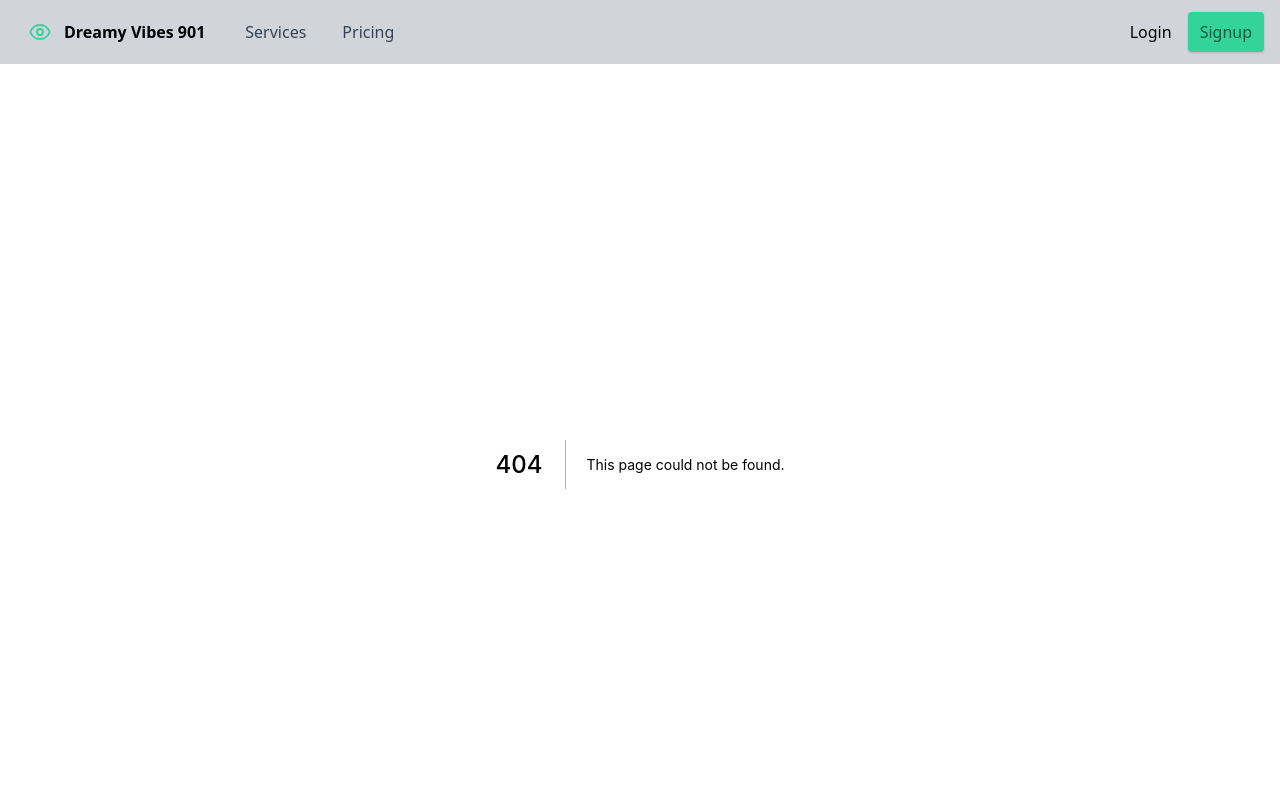
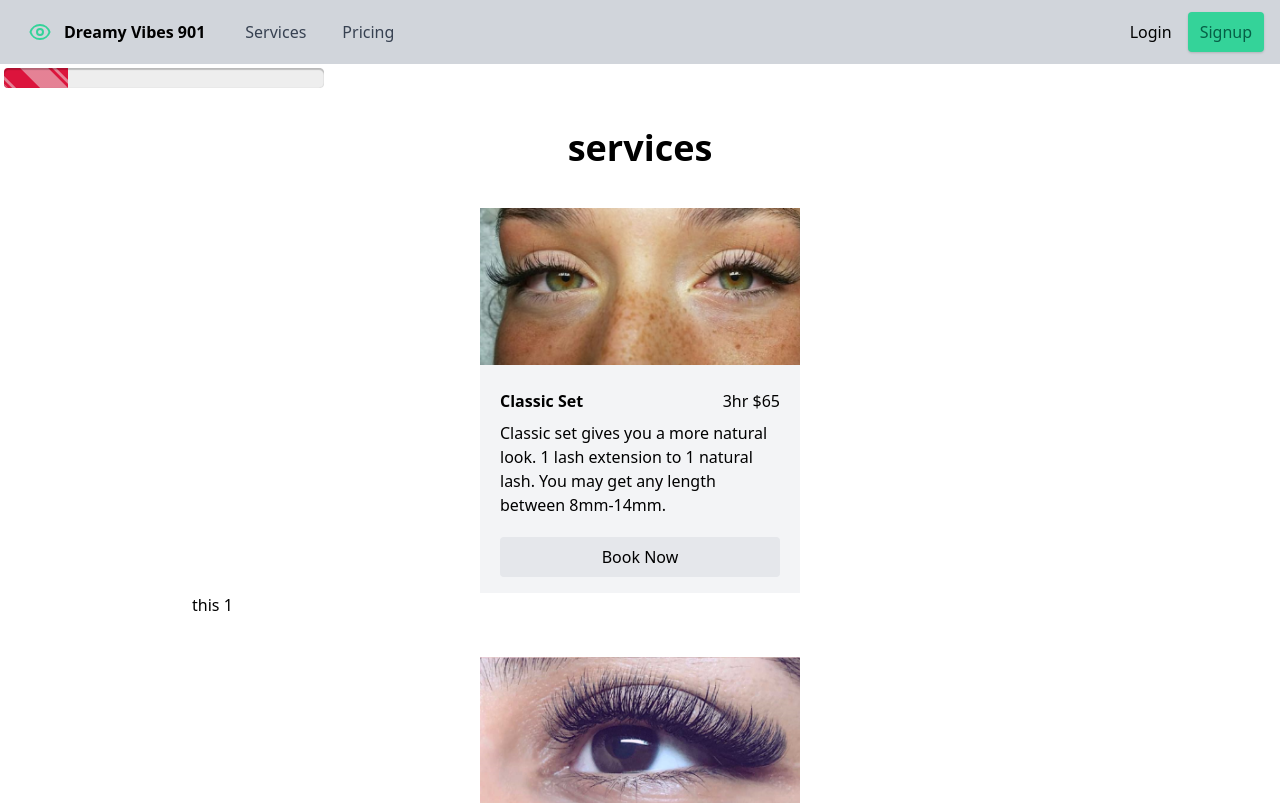
Before and after one commit to jerobejrobinson/dv901, a Next.js app: page /booking in a window 1280 px wide. Before the commit this address had no page. Shown: the top 803 px of the page. Built offline with nearby package versions, Linux system fonts and the light colour scheme.

Commit message:
working on calender component using moment.js

```diff
--- /dev/null
+++ b/comps/Calender.js
@@ -0,0 +1,16 @@
+import React from "react";
+import moment from "moment";
+const Calender = () => {
+    const value = moment();
+    const startDay = value.clone().startOf("month").startOf("week");
+    const endDay = value.clone().endOf("month").endOf("week");
+
+    return (
+        <div className="">
+            {startDay.format("MM/DD")} -
+            {endDay.format("MM/DD")}
+        </div>
+    );
+}
+
+export default Calender;
--- /dev/null
+++ b/comps/ProgressBar.js
@@ -0,0 +1,10 @@
+const ProgressBar = ({percent})  => {
+    return (
+        <div
+            className="stripes w-80 m-1 h-5 relative rounded"
+            style={{backgroundPosition: percent+'%'}}
+        ></div>
+    );
+}
+
+export default ProgressBar;
--- a/package.json
+++ b/package.json
@@ -9,6 +9,7 @@
     "lint": "next lint"
   },
   "dependencies": {
+    "moment": "^2.29.1",
     "netlify-cli": "^4.0.5",
     "next": "11.0.1",
     "react": "17.0.2",
--- /dev/null
+++ b/pages/booking.js
@@ -0,0 +1,117 @@
+import React, {useState, useContext} from "react";
+import ProgressBar from "../comps/ProgressBar";
+import ServiceCard from "../comps/ServiceCard";
+import Calender from "../comps/Calender"
+
+
+export default function Booking() {
+    const pagesTotal = 100/5;
+    const [page, setPage] = useState(1);
+    const [percent, setPercent] = useState(pagesTotal);
+    const [data, setData] = useState({});
+    const use = {
+        updatePage: () => {
+            if(page === 5) return;
+            setPage(prev => prev + 1);
+            console.log(page)
+            setPercent(pagesTotal * (page + 1));
+        },
+        updateData: (data) => {
+            setData({...data});
+        }}
+
+    return (
+        <>
+
+                {/* progress bar */}
+                <ProgressBar percent={percent} />
+
+                {/* display booking ui */}
+
+                {/* this component won't */}
+                {page === 1 && <SelectServices use={use} id={1}/>}
+                {page === 2 && <SelectDate use={use} id={2} />}
+                {page === 3 && <SelectServices use={use} id={3} />}
+                {page === 4 && <SelectServices use={use} id={4} />}
+                {page === 5 && <SelectServices use={use} id={5} />}
+
+        </>
+    );
+}
+
+const SelectServices = ({use, id}) => {
+    return (
+        <div>
+            <div className="max-w-4xl mx-auto">
+                <h1 className="text-4xl font-bold text-center mt-10">services</h1>
+                <div>
+                    <ServiceCard
+                        service="Classic Set"
+                        hours="3hr"
+                        price="$65"
+                        desc="Classic set gives you a more natural look. 1 lash extension to 1 natural lash. You may get any length between 8mm-14mm."
+                        imgSrc="/services/classic-set.png"
+                        url="#"
+                        w={354}
+                        h={174}
+                    />
+                    <button onClick={use.updatePage} id={1}>
+                        this {id}
+                    </button>
+                    <ServiceCard
+                        service="Hybrid Set"
+                        hours="3hr"
+                        price="$65"
+                        desc="Classic set gives you a more natural look. 1 lash extension to 1 natural lash. You may get any length between 8mm-14mm."
+                        imgSrc="/services/hybrid-set.png"
+                        url="#"
+                        w={354}
+                        h={174}
+                    />
+                    <ServiceCard
+                        service="Volume Set"
+                        hours="3hr"
+                        price="$65"
+                        desc="Classic set gives you a more natural look. 1 lash extension to 1 natural lash. You may get any length between 8mm-14mm."
+                        imgSrc="/services/volume-set.png"
+                        url="#"
+                        w={354}
+                        h={174}
+                    />
+                </div>
+            </div>
+        </div>
+    );
+}
+
+const SelectDate = () => {
+    return (
+        <div>
+            <Calender />
+        </div>
+    );
+}
+
+const SelectTime = () => {
+    return (
+        <div>
+
+        </div>
+    );
+}
+
+const GetCustomerInfo = () => {
+    return (
+        <div>
+
+        </div>
+    );
+}
+
+const ShowPolicy = () => {
+    return (
+        <div>
+
+        </div>
+    )    ;
+}
--- a/pages/index.js
+++ b/pages/index.js
@@ -1,6 +1,12 @@
 import ServiceCard from "../comps/ServiceCard";
 
 export default function Home() {
+  const handleClick = () => {
+    //put data into local storage
+    //grab data from LS to generate Service Card on Booking
+    //make sure to clear data once booking has been made
+
+  }
   return (
     <>
     <div className="bg-gray-100 text-center py-12">
@@ -16,41 +22,7 @@ export default function Home() {
       </div>
     </div>
     <div>
-      <div className="max-w-4xl mx-auto">
-        <h1 className="text-4xl font-bold text-center mt-10">services</h1>
-        <div>
-          <ServiceCard
-            service="Classic Set"
-            hours="3hr"
-            price="$65"
-            desc="Classic set gives you a more natural look. 1 lash extension to 1 natural lash. You may get any length between 8mm-14mm."
-            imgSrc="/services/classic-set.png"
-            url="#"
-            w={354}
-            h={174}
-          />
-          <ServiceCard
-            service="Hybrid Set"
-            hours="3hr"
-            price="$65"
-            desc="Classic set gives you a more natural look. 1 lash extension to 1 natural lash. You may get any length between 8mm-14mm."
-            imgSrc="/services/hybrid-set.png"
-            url="#"
-            w={354}
-            h={174}
-          />
-          <ServiceCard
-            service="Volume Set"
-            hours="3hr"
-            price="$65"
-            desc="Classic set gives you a more natural look. 1 lash extension to 1 natural lash. You may get any length between 8mm-14mm."
-            imgSrc="/services/volume-set.png"
-            url="#"
-            w={354}
-            h={174}
-          />
-        </div>
-      </div>
+
     </div>
     </>
   )
--- a/styles/globals.css
+++ b/styles/globals.css
@@ -16,3 +16,39 @@
 .overflow_x_clip {
     overflow-x: clip;
 }
+.stripes {
+    background: linear-gradient(90deg, #eee 50%, transparent 50%);
+    background-color: crimson;
+    background-size: 200%;
+    background-position: 80%;
+    transform: scale(-1);
+    transition: 0.3s;
+}
+.stripes:before {
+    content: "";
+    position: absolute;
+    width: 100%;
+    height: 100%;
+    border-radius: 5px;
+    background: linear-gradient(
+      45deg,
+      transparent 25%,
+      rgba(238, 238, 238, 0.5) 25%,
+      rgba(238, 238, 238, 0.5) 30%,
+      transparent 30%,
+      transparent 35%,
+      rgba(238, 238, 238, 0.5) 35%,
+      rgba(238, 238, 238, 0.5) 70%,
+      transparent 70%
+    );
+    animation: shift 2s linear infinite;
+    background-size: 60px 100%;
+    box-shadow: inset 0 0px 1px rgba(0, 0, 0, 0.2),
+      inset 0 -2px 1px rgba(0, 0, 0, 0.2);
+  }
+
+  @keyframes shift {
+    from {
+      background-position: 60px 100%;
+    }
+  }
```
Also changed, not shown: comps/ServiceCard.js (+5 -2 lines), 1 other file (tests, documents, lock files or other folders).
